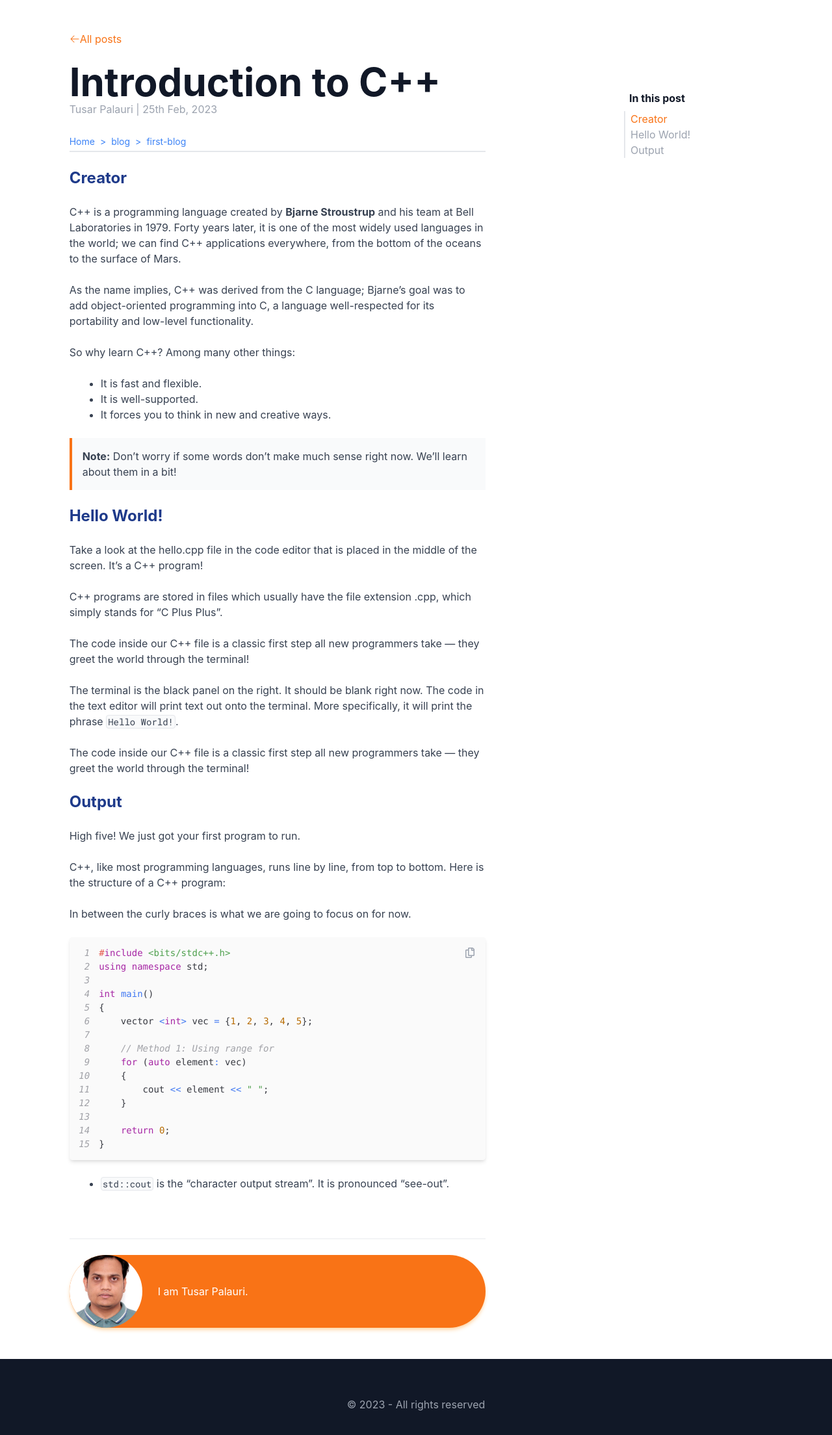
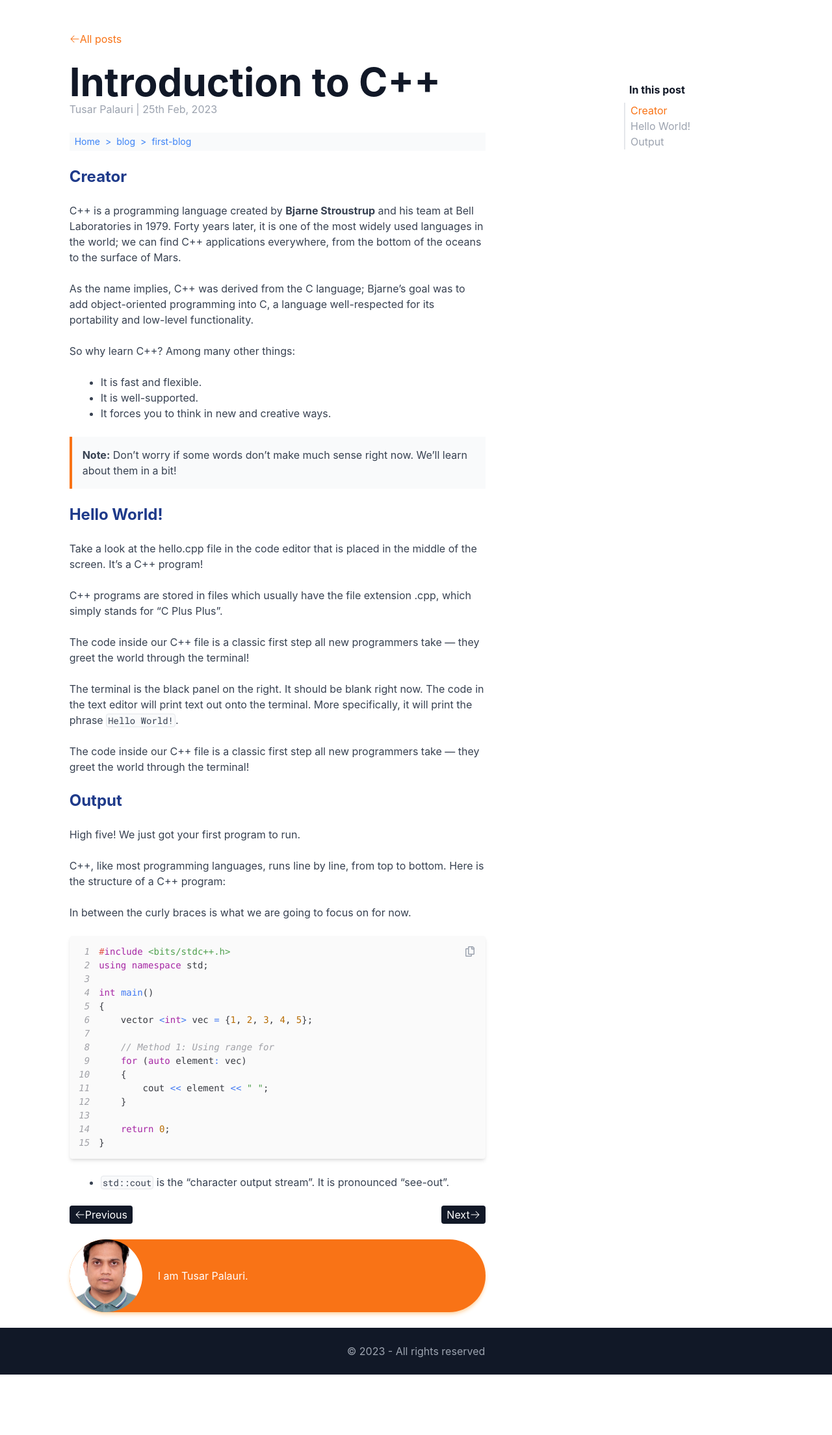
Before and after one commit to sundaray/tusar-nextjs-blog, a Next.js app: page /blog/first-blog in a window 1280 px wide. Shown: the top 2208 px of the page at 65% size. After the commit the page ends 2115 px from the top, so only its background shows below. Built offline with nearby package versions, Linux system fonts and the light colour scheme.

Commit message:
author bio and pagination added

```diff
--- a/src/components/post/Author.js
+++ b/src/components/post/Author.js
@@ -2,8 +2,7 @@ import React from "react";
 
 const Author = () => {
   return (
-    <div className="py-12 space-y-6">
-      <div className="border-b-2 border-gray-100"></div>
+    <div className="space-y-6">
       <div className="rounded-full bg-orange-500 shadow-md shadow-orange-200 flex flex-start items-center space-x-6">
         <div className="author"></div>
         <p className=" text-white">I am Tusar Palauri. </p>
--- a/src/components/post/BreadCrumbs.js
+++ b/src/components/post/BreadCrumbs.js
@@ -27,7 +27,10 @@ const Breadcrumbs = () => {
   }
 
   return (
-    <nav aria-label="breadcrumbs" className="text-sm text-blue-500 py-1">
+    <nav
+      aria-label="breadcrumbs"
+      className="text-sm text-blue-500 py-1 bg-gray-50 pl-2"
+    >
       <ol className="flex space-x-2">
         <li className="hover:text-blue-600">
           <Link href="/">Home</Link>
--- a/src/components/post/Heading1.js
+++ b/src/components/post/Heading1.js
@@ -5,7 +5,7 @@ import Breadcrumbs from "./BreadCrumbs";
 
 const Heading1 = ({ children, date }) => {
   return (
-    <div className="border-b-2 border-gray-200 pt-12">
+    <div className="pt-12">
       <Link href="/blog" className="w-24 all-posts-link flex items-center">
         <ArrowLeftIcon className="arrow-left w-4 h-4 text-orange-500" />
         <p className="text-orange-500">All posts</p>
--- /dev/null
+++ b/src/components/post/Pagination.js
@@ -0,0 +1,38 @@
+import React from "react";
+import Link from "next/link";
+import { ArrowLeftIcon } from "@heroicons/react/24/solid";
+import { ArrowRightIcon } from "@heroicons/react/24/solid";
+
+const Pagination = ({
+  previous = "",
+  next = "",
+  showPrevious = true,
+  showNext = true,
+}) => {
+  return (
+    <div className="flex justify-between">
+      {showPrevious === true ? (
+        <Link href={previous}>
+          <button className="previous rounded bg-gray-900 py-0.5 px-2 text-white transition-all flex items-center">
+            <ArrowLeftIcon className="arrow-left inline-block w-4 h-4 text-white" />
+            Previous
+          </button>
+        </Link>
+      ) : (
+        ""
+      )}
+      {showNext === true ? (
+        <Link href={next}>
+          <button className="next rounded bg-gray-900 py-0.5 px-2 text-white transition-all flex items-center">
+            Next
+          <ArrowRightIcon className="arrow-right inline-block w-4 h-4 text-white" />
+          </button>
+        </Link>
+      ) : (
+        ""
+      )}
+    </div>
+  );
+};
+
+export default Pagination;
--- a/src/components/post/PostLayout.js
+++ b/src/components/post/PostLayout.js
@@ -1,19 +1,22 @@
 import React from "react";
 import TableOfContents from "./TableOfContents";
+import Author from "@/components/post/Author";
 
 const PostLayout = ({ children, toc = true }) => {
   return (
-    <div className="post-layout">
+    <>
+      <div className="post-layout mb-6">
         <article className="post space-y-6">{children}</article>
         {toc && (
           <aside className="toc">
             <TableOfContents />
           </aside>
         )}
-      <footer className="footer bg-gray-900 text-gray-400 grid place-items-center">
+      </div>
+      <footer className=" bg-gray-900 text-gray-400 grid place-items-center py-6">
         &#169; {new Date().getFullYear()} - All rights reserved
       </footer>
-    </div>
+    </>
   );
 };
 
--- a/src/pages/blog/first-blog.js
+++ b/src/pages/blog/first-blog.js
@@ -1,10 +1,11 @@
 import PostLayout from "../../components/post/PostLayout";
+import Pagination from "@/components/post/Pagination";
+import Author from "@/components/post/Author";
 import Heading1 from "@/components/post/Heading1";
 import List from "@/components/post/List";
 import Note from "@/components/post/Note";
 import Highlight from "@/components/post/Highlight";
 import CodeBlock from "@/components/post/CodeBlock";
-import Author from "@/components/post/Author";
 import { code } from "@/components/codesnippets/first-blog";
 
 const Home = () => {
@@ -79,6 +80,7 @@ const Home = () => {
           is pronounced “see-out”.
         </li>
       </List>
+      <Pagination />
       <Author />
     </PostLayout>
   );
--- a/src/pages/index.js
+++ b/src/pages/index.js
@@ -1,8 +1,6 @@
 import Link from "next/link";
-import Image from "next/image";
 import { ArrowUpRightIcon } from "@heroicons/react/24/solid";
 import { motion } from "framer-motion";
-import me from "../../public/tusar.jpg";
 
 const homeVariants = {
   initial: { opacity: 0, y: "1rem" },
--- a/src/styles/globals.css
+++ b/src/styles/globals.css
@@ -86,6 +86,16 @@
   transform: translate(-0.2rem);
 }
 
+.previous:hover .arrow-left {
+  transition: transform 0.2s ease-out;
+  transform: translate(-0.2rem);
+}
+
+.next:hover .arrow-right {
+  transition: transform 0.2s ease-out;
+  transform: translate(0.2rem);
+}
+
 .post-layout {
   display: grid;
   grid-template-columns: repeat(12, 1fr);
@@ -94,7 +104,7 @@
 
 .post {
 grid-column: 2 / 8;
-grid-row: 1 / 16
+grid-row: 1 / 17
 }
 
 .toc {
@@ -102,11 +112,6 @@ grid-row: 1 / 16
   grid-row: 2 / -1
 }
 
-.footer {
-  grid-column: 1 / -1;
-  grid-row: 16 / 17
-
-}
 
 @media (max-width: 1024px) {
   .post {
```
Lines whose indentation alone changed are shown as unchanged.
